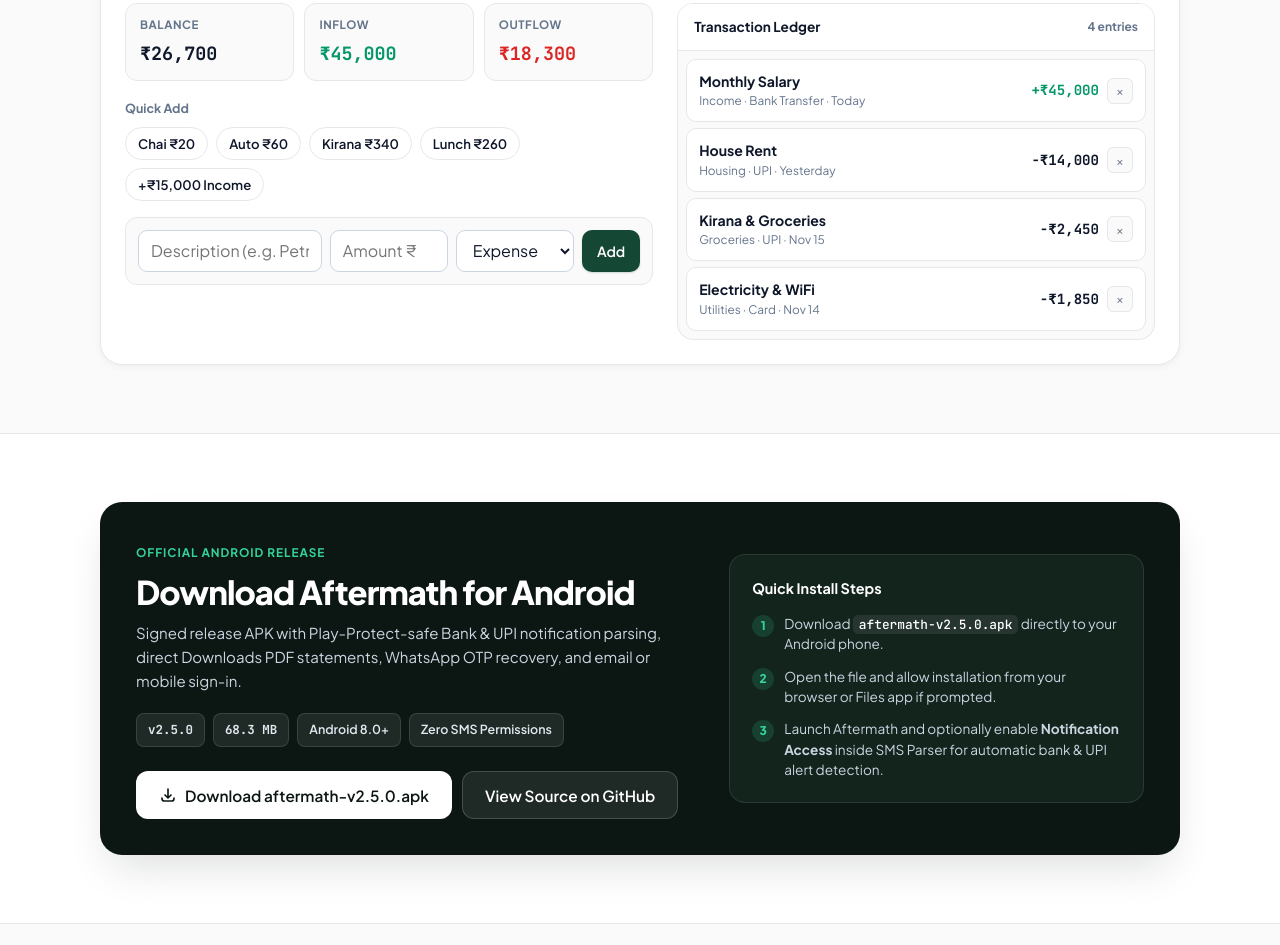
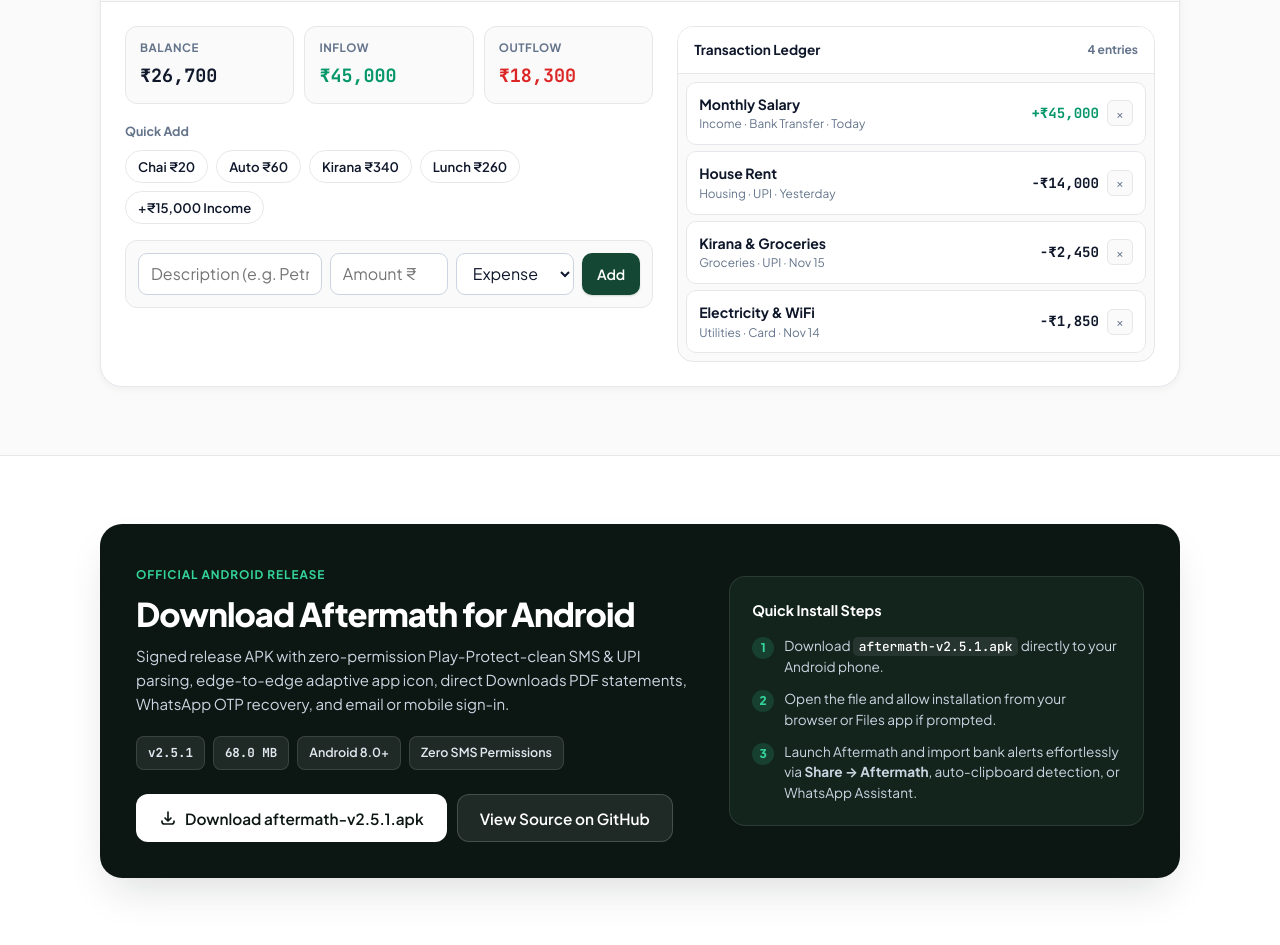
Before and after one commit to SarveshJoshi242/ExpenseTrackerWebsite, a website: page index.html in a window 1280 px wide. Shown: the part 1852-2797 px from the top of the page. Drawn offline with Linux system fonts and the light colour scheme.

Commit message:
build(apk,website): release Play-Protect clean aftermath-v2.5.1.apk with fitted adaptive icon

```diff
--- a/index.html
+++ b/index.html
@@ -38,7 +38,7 @@
       </nav>
 
       <div class="nav-actions">
-        <a href="downloads/aftermath-v2.5.0.apk" download="aftermath-v2.5.0.apk" class="btn btn-primary btn-sm nav-btn-desktop">
+        <a href="downloads/aftermath-v2.5.1.apk" download="aftermath-v2.5.1.apk" class="btn btn-primary btn-sm nav-btn-desktop">
           <svg width="15" height="15" fill="none" stroke="currentColor" stroke-width="2.2" viewBox="0 0 24 24"><path stroke-linecap="round" stroke-linejoin="round" d="M4 16v1a3 3 0 003 3h10a3 3 0 003-3v-1m-4-4l-4 4m0 0l-4-4m4 4V4"/></svg>
           Download APK
         </a>
@@ -59,8 +59,8 @@
         <li><a href="privacy.html" class="mobile-drawer-link">Privacy Policy</a></li>
         <li><a href="terms.html" class="mobile-drawer-link">Terms &amp; Conditions</a></li>
       </ul>
-      <a href="downloads/aftermath-v2.5.0.apk" download="aftermath-v2.5.0.apk" class="btn btn-primary mobile-drawer-cta">
-        Download Android APK (v2.5.0)
+      <a href="downloads/aftermath-v2.5.1.apk" download="aftermath-v2.5.1.apk" class="btn btn-primary mobile-drawer-cta">
+        Download Android APK (v2.5.1)
       </a>
     </div>
   </header>
@@ -72,7 +72,7 @@
         <div>
           <div class="release-pill">
             <span class="release-dot"></span>
-            Android v2.5.0 &middot; Play Protect Compliant
+            Android v2.5.1 &middot; Play Protect Compliant
           </div>
 
           <h1 class="hero-title">
@@ -84,7 +84,7 @@
           </p>
 
           <div class="hero-ctas">
-            <a href="downloads/aftermath-v2.5.0.apk" download="aftermath-v2.5.0.apk" class="btn btn-primary btn-lg">
+            <a href="downloads/aftermath-v2.5.1.apk" download="aftermath-v2.5.1.apk" class="btn btn-primary btn-lg">
               <svg width="18" height="18" fill="none" stroke="currentColor" stroke-width="2.2" viewBox="0 0 24 24"><path stroke-linecap="round" stroke-linejoin="round" d="M4 16v1a3 3 0 003 3h10a3 3 0 003-3v-1m-4-4l-4 4m0 0l-4-4m4 4V4"/></svg>
               Download Android APK
             </a>
@@ -181,7 +181,7 @@
             </div>
             <h3 class="feature-title">Play-Protect Safe Alert Parser</h3>
             <p class="feature-desc">
-              Capture Bank SMS, GPay, PhonePe, and Paytm notifications via opt-in Notification Access, Share-to-Aftermath, or multi-SMS paste. OTPs and PINs are ignored on-device.
+              Parse Bank SMS, GPay, PhonePe, and Paytm alerts via Share-to-Aftermath, auto-clipboard detection, or multi-SMS batch paste — zero blocked SMS or Notification permissions. OTPs and PINs are ignored on-device.
             </p>
           </article>
 
@@ -408,20 +408,20 @@
             <span class="download-eyebrow">Official Android Release</span>
             <h2 class="download-title">Download Aftermath for Android</h2>
             <p class="download-sub">
-              Signed release APK with Play-Protect-safe Bank &amp; UPI notification parsing, direct Downloads PDF statements, WhatsApp OTP recovery, and email or mobile sign-in.
+              Signed release APK with zero-permission Play-Protect-clean SMS &amp; UPI parsing, edge-to-edge adaptive app icon, direct Downloads PDF statements, WhatsApp OTP recovery, and email or mobile sign-in.
             </p>
 
             <div class="meta-pills">
-              <span class="meta-pill mono">v2.5.0</span>
-              <span class="meta-pill mono" id="apk-size-pill">68.3 MB</span>
+              <span class="meta-pill mono">v2.5.1</span>
+              <span class="meta-pill mono" id="apk-size-pill">68.0 MB</span>
               <span class="meta-pill">Android 8.0+</span>
               <span class="meta-pill">Zero SMS Permissions</span>
             </div>
 
             <div class="btn-row">
-              <a href="downloads/aftermath-v2.5.0.apk" download="aftermath-v2.5.0.apk" class="btn btn-light btn-lg">
+              <a href="downloads/aftermath-v2.5.1.apk" download="aftermath-v2.5.1.apk" class="btn btn-light btn-lg">
                 <svg width="18" height="18" fill="none" stroke="currentColor" stroke-width="2.2" viewBox="0 0 24 24"><path stroke-linecap="round" stroke-linejoin="round" d="M4 16v1a3 3 0 003 3h10a3 3 0 003-3v-1m-4-4l-4 4m0 0l-4-4m4 4V4"/></svg>
-                Download aftermath-v2.5.0.apk
+                Download aftermath-v2.5.1.apk
               </a>
               <a href="https://github.com/SarveshJoshi242/ExpenseTracker" target="_blank" rel="noopener" class="btn btn-ghost-dark btn-lg">
                 View Source on GitHub
@@ -434,7 +434,7 @@
             <ol class="install-list">
               <li class="install-step">
                 <span class="step-num">1</span>
-                <span>Download <code>aftermath-v2.5.0.apk</code> directly to your Android phone.</span>
+                <span>Download <code>aftermath-v2.5.1.apk</code> directly to your Android phone.</span>
               </li>
               <li class="install-step">
                 <span class="step-num">2</span>
@@ -442,7 +442,7 @@
               </li>
               <li class="install-step">
                 <span class="step-num">3</span>
-                <span>Launch Aftermath and optionally enable <strong>Notification Access</strong> inside SMS Parser for automatic bank &amp; UPI alert detection.</span>
+                <span>Launch Aftermath and import bank alerts effortlessly via <strong>Share &rarr; Aftermath</strong>, auto-clipboard detection, or WhatsApp Assistant.</span>
               </li>
             </ol>
           </div>
@@ -561,7 +561,7 @@
           <ul class="footer-list">
             <li><a href="#features" class="footer-link">Features</a></li>
             <li><a href="#demo" class="footer-link">Interactive Demo</a></li>
-            <li><a href="downloads/aftermath-v2.5.0.apk" download="aftermath-v2.5.0.apk" class="footer-link">Download APK (v2.5.0)</a></li>
+            <li><a href="downloads/aftermath-v2.5.1.apk" download="aftermath-v2.5.1.apk" class="footer-link">Download APK (v2.5.1)</a></li>
             <li><a href="https://github.com/SarveshJoshi242/ExpenseTracker" target="_blank" rel="noopener" class="footer-link">GitHub Repository</a></li>
           </ul>
         </div>
@@ -578,7 +578,7 @@
 
       <div class="footer-bottom">
         <div>&copy; 2026 Aftermath &middot; Built by Sarvesh Joshi.</div>
-        <div>Android v2.5.0 &middot; Play Protect Compliant</div>
+        <div>Android v2.5.1 &middot; Play Protect Compliant</div>
       </div>
     </div>
   </footer>
```
Also changed, not shown: privacy.html (+3 -3 lines), README.md, assets/adaptive-icon.png, assets/icon-full.png, assets/icon.png, 2 other files.
